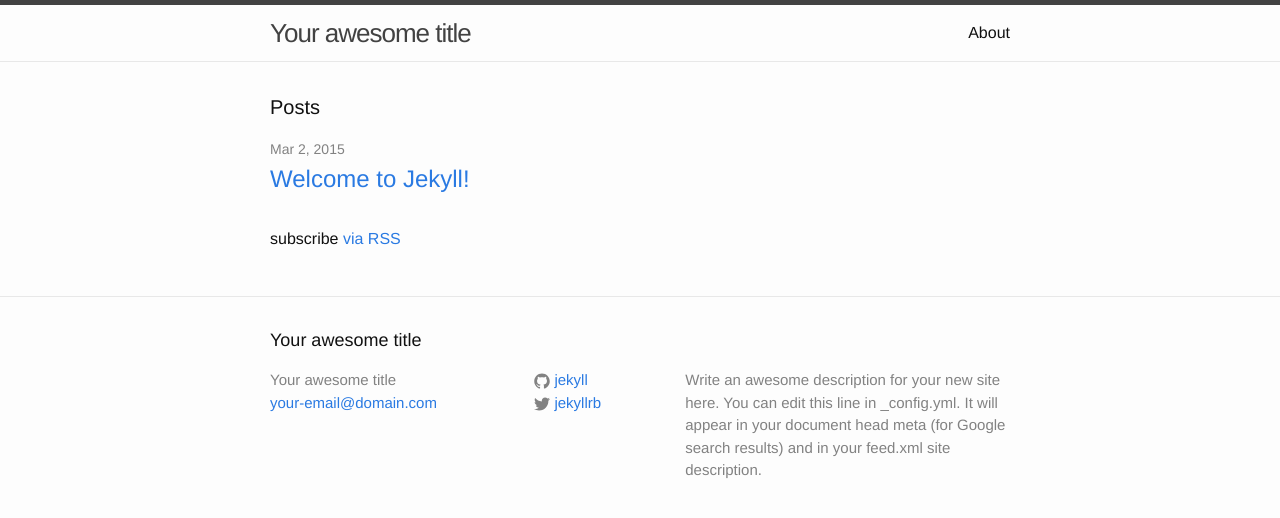
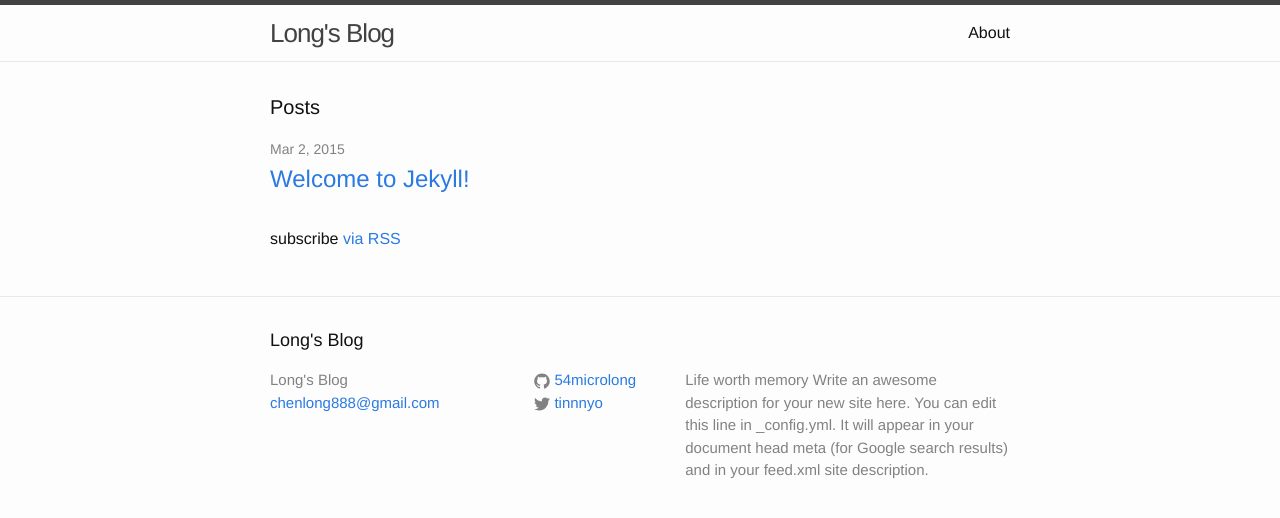
Before and after one commit to 54microlong/54microlong.github.io, a Jekyll site: the page built from index.html, in a window 1280 px wide. Shown: the top 518 px of the page. Built offline with Jekyll 4.4.1, drawn with Linux system fonts in a browser that asks for light colours.

Commit message:
[Edit] modify some varuables

```diff
--- a/_config.yml
+++ b/_config.yml
@@ -1,14 +1,15 @@
 # Site settings
-title: Your awesome title
-email: your-email@domain.com
+title: Long's Blog
+email: chenlong888@gmail.com
 description: > # this means to ignore newlines until "baseurl:"
+  Life worth memory
   Write an awesome description for your new site here. You can edit this
   line in _config.yml. It will appear in your document head meta (for
   Google search results) and in your feed.xml site description.
 baseurl: "" # the subpath of your site, e.g. /blog/
-url: "http://yourdomain.com" # the base hostname & protocol for your site
-twitter_username: jekyllrb
-github_username:  jekyll
+url: "http://mycodes.me" # the base hostname & protocol for your site
+twitter_username: tinnnyo
+github_username:  54microlong
 
 # Build settings
 markdown: kramdown
```
Also changed, not shown: 4 other files.
